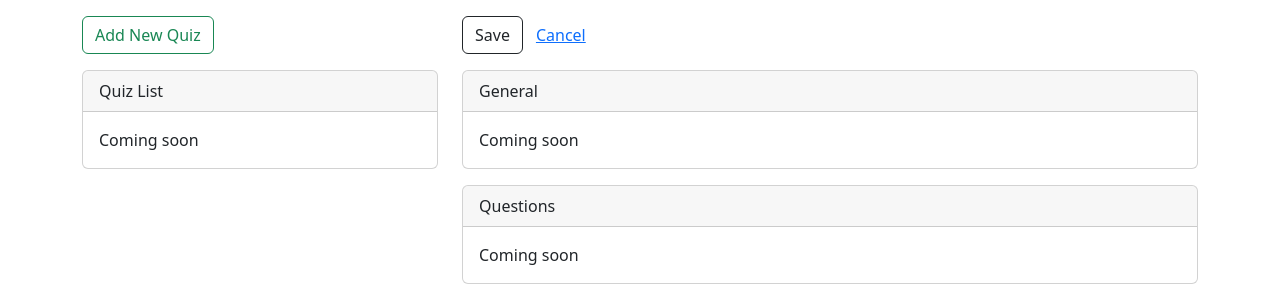
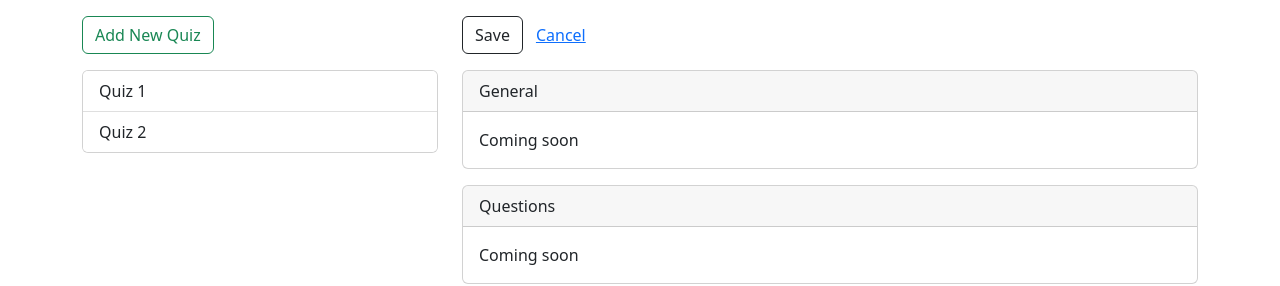
Before and after one commit to 2023-fall-jsf-online/quiz-editor, an Angular app: page / in a window 1280 px wide. Shown: the top 286 px of the page. Built offline with nearby package versions, Linux system fonts and the light colour scheme.

Commit message:
Showing the dummy quizzes...
We'll come back and spruce them up a bit.

```diff
--- a/src/app/app.component.html
+++ b/src/app/app.component.html
@@ -5,11 +5,13 @@
         Add New Quiz
       </button>
       <div class="card">
-        <div class="card-header">
-          Quiz List
-        </div>
-        <div class="card-body">
-          Coming soon
+        <div class="list-group list-group-flush">
+          <button
+            class="list-group-item list-group-item-action"
+            *ngFor="let q of quizzes"
+          >
+            {{ q.quizName }}
+          </button>
         </div>
       </div>
     </div>
```
